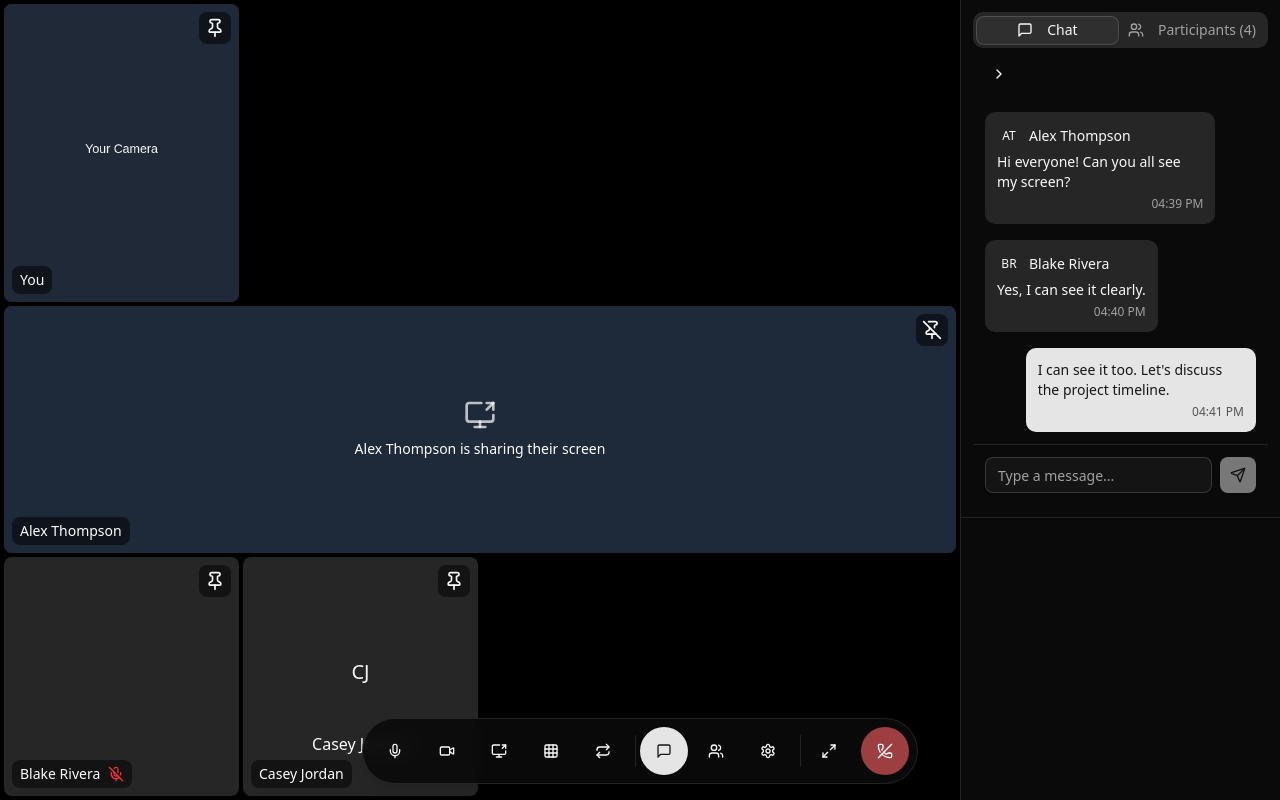
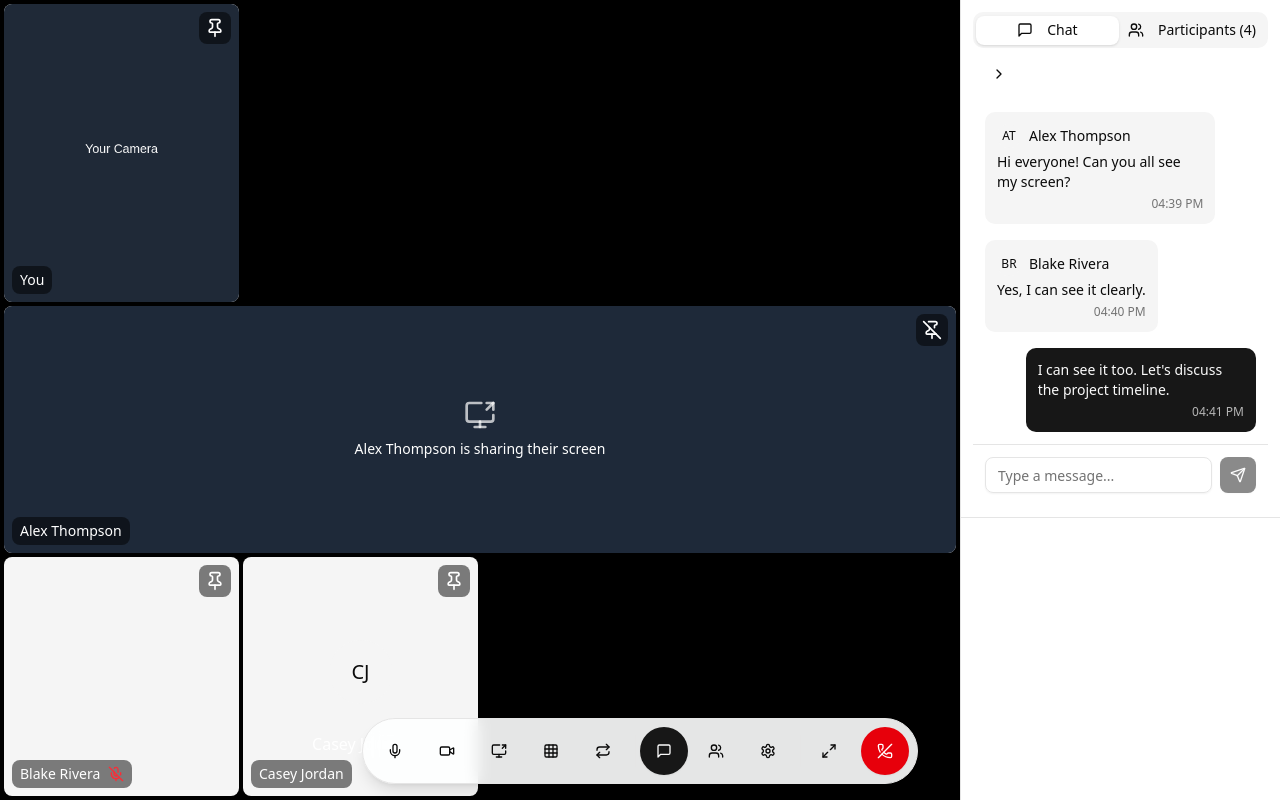
Before and after one commit to somnesh/NexMeet, a React (Vite) app in the folder client/: page /call in a window 1280 px wide. Built offline with nearby package versions, Linux system fonts and the light colour scheme.

Commit message:
added dark mode

```diff
--- a/client/src/App.jsx
+++ b/client/src/App.jsx
@@ -1,8 +1,10 @@
-import { useState } from "react";
+import { useEffect, useState } from "react";
 import AuthPage from "./pages/AuthPage";
 import { createBrowserRouter, RouterProvider } from "react-router-dom";
 import HomePage from "./pages/HomePage";
 import VideoCallInterface from "./pages/VideoCallInterface";
+import { Toaster } from "./components/ui/sonner";
+import { ThemeProvider } from "./contexts/Theme";
 
 const router = createBrowserRouter([
   {
@@ -20,9 +22,39 @@ const router = createBrowserRouter([
 ]);
 
 function App() {
+  const [theme, setTheme] = useState(
+    localStorage.theme === "white" || !("theme" in localStorage)
+      ? "white"
+      : "dark"
+  );
+  const [triggerElement, setTriggerElement] = useState(null);
+
+  const darkTheme = (e) => {
+    setTheme("dark");
+    localStorage.theme = "dark";
+    setTriggerElement(e);
+  };
+
+  const lightTheme = (e) => {
+    setTheme("white");
+    localStorage.theme = "white";
+    setTriggerElement(e);
+  };
+
+  useEffect(() => {
+    document.querySelector("html").classList.remove("dark", "white");
+    document.querySelector("html").classList.add(theme);
+    if (triggerElement) {
+      triggerElement.currentTarget.classList.add("dark:bg-white");
+    }
+  }, [theme]);
+
   return (
     <>
-      <RouterProvider router={router} />
+      <ThemeProvider value={{ theme, darkTheme, lightTheme }}>
+        <Toaster />
+        <RouterProvider router={router} />
+      </ThemeProvider>
     </>
   );
 }
--- /dev/null
+++ b/client/src/contexts/Theme.js
@@ -0,0 +1,13 @@
+import { createContext, useContext } from "react";
+
+export const ThemeContext = createContext({
+  theme: "white",
+  darkTheme: () => {},
+  lightTheme: () => {},
+});
+
+export const ThemeProvider = ThemeContext.Provider;
+
+export default function useTheme() {
+  return useContext(ThemeContext);
+}
```
